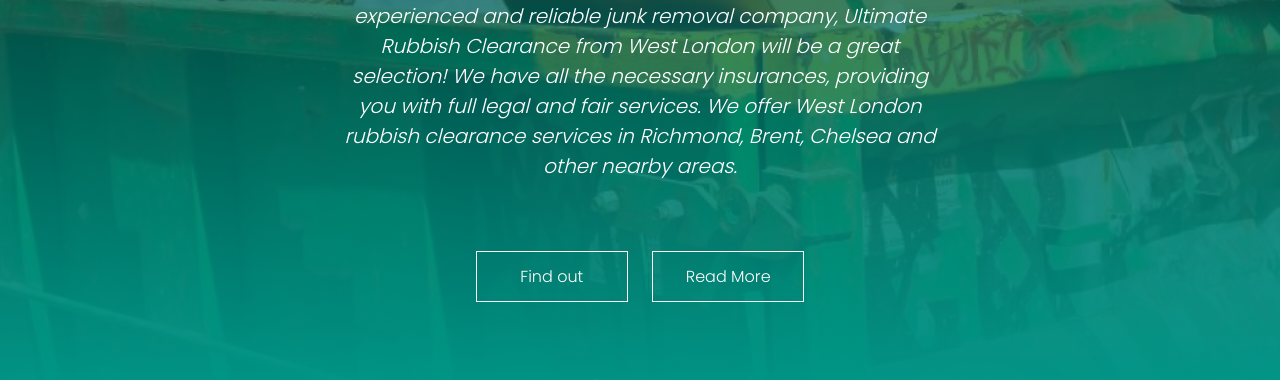
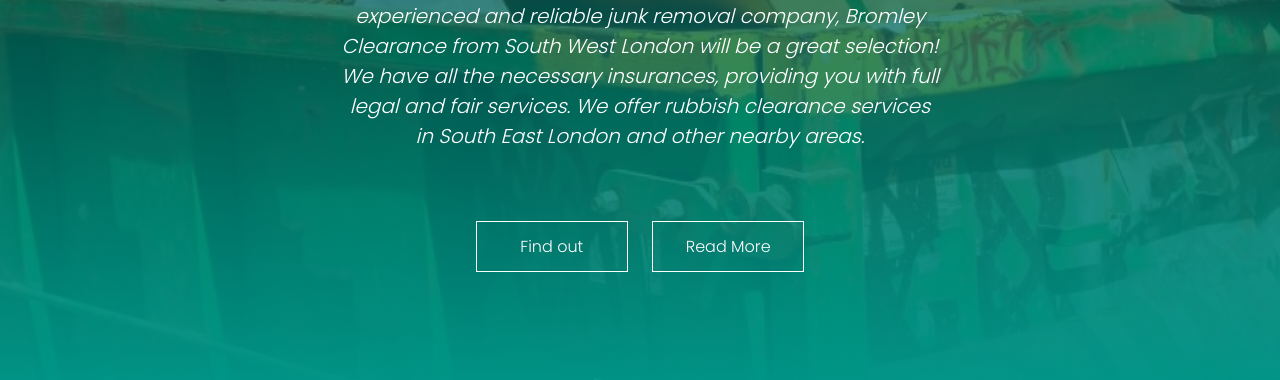
Before and after one commit to bhp005/bromley-, a plain HTML site: page index.html in a window 1280 px wide. Shown: the part 398-778 px from the top of the page. Drawn offline with Linux system fonts and the light colour scheme; some packages are replaced by stand-ins of ours; a script that the page names is missing.

Commit message:
Update index.html

```diff
--- a/index.html
+++ b/index.html
@@ -33,10 +33,10 @@
         <h1>Bromley Clearance</h1>
         <p>
           The Property Clearance Company If you are looking for an experienced
-          and reliable junk removal company, Ultimate Rubbish Clearance from
-          West London will be a great selection! We have all the necessary
+          and reliable junk removal company, Bromley Clearance from
+          South West London will be a great selection! We have all the necessary
           insurances, providing you with full legal and fair services. We offer
-          West London rubbish clearance services in Richmond, Brent, Chelsea and
+          rubbish clearance services in South East London and
           other nearby areas.
         </p>
         <div class="banner-btn">
```
